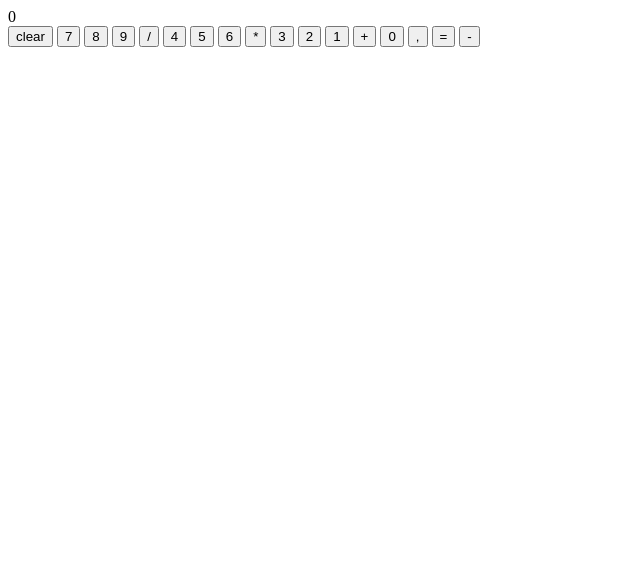
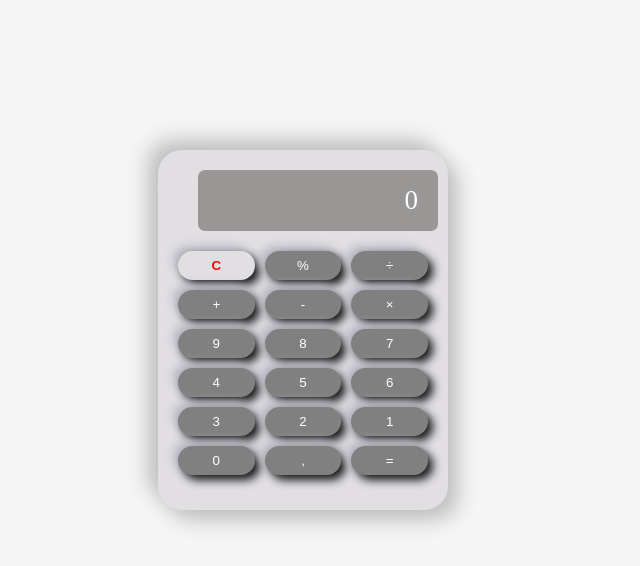
Before and after one commit to ItumelengMphuti/Calculator-Project, a plain HTML site: page index.html in a window 1280 px wide. Shown: the whole page, without its empty margins (0-640 px from the left). Drawn offline with Linux system fonts and the light colour scheme.

Commit message:
New Updates

```diff
--- a/index.html
+++ b/index.html
@@ -3,31 +3,35 @@
 <head>
     <meta charset="UTF-8">
     <meta name="viewport" content="width=device-width, initial-scale=1.0">
-    <link rel="stylesheet" href="styles.css">
+    <link rel="stylesheet" href="style.css">
     <title>Calculator</title>
 </head>
 <body>
     <div class="calculator">
         <div class="calculator__display">0</div>
         <div class="buttons">
-            <button data-action="clear">clear</button>
+            <button data-action="clear" class="clear">C</button>
+
+            <button class="operator" data-action="percentage">%</button>
+            <button class="operator" data-action="divide">÷</button>
+             <button class="operator" data-action="add">+</button>
+            <button class="operator" data-action="subtract">-</button>
+            <button class="operator" data-action="multiply ">&times;</button>
+            <button>9</button>
+            <button>8</button>
             <button>7</button>
-            <button>8</button>
-            <button>9</button>
-            <button class="operator" data-action="divide">/</button>
             <button>4</button>
             <button>5</button>
             <button>6</button>
-            <button class="operator" data-action="multiply ">*</button>
             <button>3</button>
             <button>2</button>
             <button>1</button>
-            <button class="operator" data-action="add">+</button>
             <button>0</button>
             <button class="operator" data-action="decimal">,</button>
+
             <button class="equal-operator" data-action="calculate">=</button>
-            <button class="operator" data-action="subtract">-</button>
         </div>
+
     </div>
     <script src="script.js"></script>
 </body>
--- a/script.js
+++ b/script.js
@@ -9,8 +9,9 @@ const calculate = (n1, operator, n2) => {
         result = parseFloat(n1) * parseFloat(n2)
       } else if (operator === 'divide') {
         result = parseFloat(n1) / parseFloat(n2)
-      }
-
+      } else if (operator === 'percentage') {
+        result = parseFloat(n1) / 100; // Calculate percentage
+    }
       return result
       }
 
@@ -20,13 +21,13 @@ const calculate = (n1, operator, n2) => {
 
   keys.addEventListener('click', e => {
     if (e.target.matches('button')) {
-      const key = e.target
-      const action = key.dataset.action
-      const keyContent = key.textContent
-      const displayedNum = display.textContent
-      const previousKeyType = calculator.dataset.previousKeyType
+      const key = e.target;
+      const action = key.dataset.action;
+      const keyContent = key.textContent;
+      const displayedNum = display.textContent;
+      const previousKeyType = calculator.dataset.previousKeyType;
 
-      Array.from(key.parentNode.children)
+      Array.from(keys.parentNode.children)
       .forEach(k => k.classList.remove('is-depressed'))
 
 
@@ -39,7 +40,7 @@ const calculate = (n1, operator, n2) => {
       } else {
         display.textContent = displayedNum + keyContent;
       }
-      calculator.database.previousKeyType = "number"
+      // calculator.database.previousKeyType = "number"
     }
 
 
@@ -52,7 +53,6 @@ const calculate = (n1, operator, n2) => {
       ) {
         display.textContent = '0.'
       }
-
       calculator.dataset.previousKeyType = 'decimal'
     }
 
@@ -85,40 +85,40 @@ const calculate = (n1, operator, n2) => {
     }
 
     if (action === 'clear') {
-      if (key.textContent === 'AC') {
-        calculator.dataset.firstValue = ''
-        calculator.dataset.modValue = ''
-        calculator.dataset.operator = ''
-        calculator.dataset.previousKeyType = ''
-      } else {
-        key.textContent = 'AC'
-      }
+      // if (key.textContent === 'AC') {
+      //   calculator.dataset.firstValue = ''
+      //   calculator.dataset.modValue = ''
+      //   calculator.dataset.operator = ''
+      //   calculator.dataset.previousKeyType = ''
+      // } else {
+      //   key.textContent = 'AC'
+      // }
 
       display.textContent = 0
-      calculator.dataset.previousKeyType = 'clear'
+      calculator.dataset.previousKeyType = 'clear';
     }
 
     if (action !== 'clear') {
-      const clearButton = calculator.querySelector('[data-action=clear]')
-      clearButton.textContent = 'CE'
+      const clearButton = calculator.querySelector('[data-action=clear]');
+      clearButton.textContent = 'CE';
     }
 
     if (action === 'calculate') {
-      let firstValue = calculator.dataset.firstValue
-      const operator = calculator.dataset.operator
-      let secondValue = displayedNum
+      let firstValue = calculator.dataset.firstValue;
+      const operator = calculator.dataset.operator;
+      let secondValue = displayedNum;
 
       if (firstValue) {
         if (previousKeyType === 'calculate') {
-          firstValue = displayedNum
-          secondValue = calculator.dataset.modValue
+          firstValue = displayedNum;
+          secondValue = calculator.dataset.modValue;
         }
 
-        display.textContent = calculate(firstValue, operator, secondValue)
+        display.textContent = calculate(firstValue, operator, secondValue);
       }
 
-      calculator.dataset.modValue = secondValue
-      calculator.dataset.previousKeyType = 'calculate'
+      calculator.dataset.modValue = secondValue;
+      calculator.dataset.previousKeyType = 'calculate';
     }
   }
   })
--- a/style.css
+++ b/style.css
@@ -3,24 +3,46 @@
 }
 .calculator {
     border-radius: 24px;
-    background: #4f4e50;
-    box-shadow:  10px 10px 20px #484749,
-             -10px -10px 20px #565557;
+    background: #e1dfe2;
+    box-shadow:  10px 10px 20px #bfbfc0,
+             -10px -10px 20px #bfbfc0;
     margin: 150px;
-    width: fit-content;
+    width: 250px;
+    height: 320px;
     padding: 20px;
 }
 .calculator__display {
-    background-color: #222222;
+    background-color: #999696;
     color: #fff;
-    font-size: 25px;
-    margin:7px;
+    border-radius: 7px;
+    font-size: 27px;
+    width: 200px;
+    margin:0 20px 20px 20px;
     padding: 15px 20px;
+    align-items: center;
     text-align: right;
   }
 .buttons {
-    background: #4f4e50;
+    background: #e1dfe2;
     display: grid;
-    grid-template-columns: repeat(4, 1fr);
+    grid-template-columns: repeat(3, 1fr);
     grid-gap: 10px;
 }
+.clear {
+    color: rgb(250, 4, 4);
+    background-color: #e1dfe2;
+    font-weight: bold;
+}
+button {
+    border-radius: 100px;
+    border: 0;
+    border-color: rgb(255, 238, 238);
+    color: white;
+    background-color: gray;
+    padding: 7px;
+    box-shadow:  5px 5px 10px #141416,
+             -5px -5px 10px #b9b9c5;
+}
+/* .equal-operator {
+    width: 150px;
+    justify-self: end; /* Align the button to the end of its grid cell */
```
